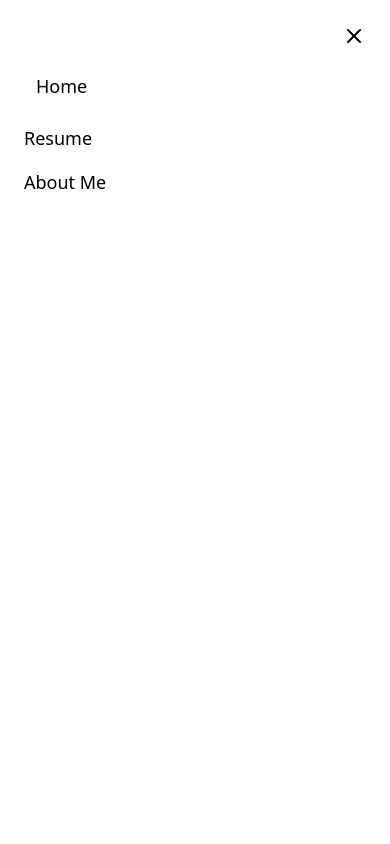
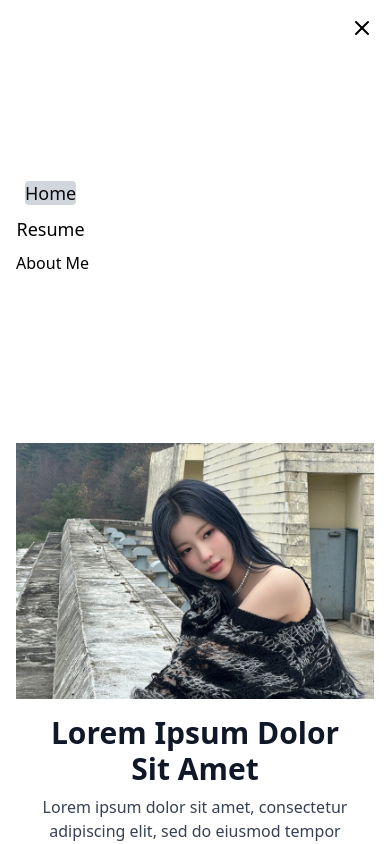
Before and after one commit to nitsud22/Portfolio-Website, a React (Vite) app in the folder vite-project/: page / in a window 390 px wide. Both pictures are taken after a click on the button 362 px from the left and 26 px from the top of the page. Shown: the top 844 px of the page. Built offline with nearby package versions, Linux system fonts and the light colour scheme.

Commit message:
messed around and found out

```diff
--- a/vite-project/src/components/NavBar.tsx
+++ b/vite-project/src/components/NavBar.tsx
@@ -19,7 +19,7 @@ import { useEffect, useState } from "react";
 
 export function NavigationBar() {
   const [isOpen, setIsOpen] = useState(false);
-  const [isPressed, setIsPressed] = useState(false);
+  const [pressed, setPressed] = useState(false);
 
   useEffect(() => {
     if (isOpen) {
@@ -108,23 +108,11 @@ export function NavigationBar() {
         </div>
       </div>
 
-      {/* Mobile dropdown menu overlay */}
-      <div
-        className={`
-          fixed inset-0 z-50 bg-stone-800/50
-          transition-opacity duration-300
-          ${
-            isOpen
-              ? "opacity-100 pointer-events-auto"
-              : "opacity-0 pointer-events-none"
-          }
-        `}
-      >
       {/* Dropdown menu panel */}
       <div
         className={`
-    absolute top-0 left-0 w-full h-full bg-white dark:bg-background
-    p-6 flex flex-col items-start gap-4 z-40
+      absolute top-0 left-0 w-full h-[50vh] bg-white dark:bg-background
+      p-4 flex flex-col items-start gap-2 z-40
       transition-opacity duration-300 ease-in-out
       ${isOpen ? "opacity-100 visible" : "opacity-0 invisible"}
     `}
@@ -138,42 +126,60 @@ export function NavigationBar() {
           <X className="w-6 h-6" />
         </button>
 
-          {/* Nav links */}
+        {/* Navigation Menu from shadcn */}
+        <NavigationMenu>
+          <NavigationMenuList className="flex flex-col gap-2 h-full w-full">
+            <NavigationMenuItem>
+              <NavigationMenuLink>
                 <NavLink
                   to="/"
-            className={`text-lg px-3 py-2 rounded transition-colors ${
-              isPressed
+                  className={({ isActive }) =>
+                    `text-lg text-left w-full rounded transition-colors ${
+                      isActive
                         ? "bg-gray-300 dark:bg-gray-700"
-                : "text-black dark:text-white"
-            }`}
-            onTouchStart={() => setIsPressed(true)}
-            onTouchEnd={() => {
-              setIsPressed(false);
-              setIsOpen(false); // closes navbar
-            }}
-            onClick={() => setIsOpen(false)} // fallback for click on non-touch devices
+                        : "bg-black-100 text-black dark:text-white"
+                    }`
+                  }
+                  onClick={() => setIsOpen(false)}
                 >
                   Home
                 </NavLink>
+              </NavigationMenuLink>
+            </NavigationMenuItem>
 
+            <NavigationMenuItem>
+              <NavigationMenuLink asChild>
                 <a
                   href="/Santoso_Dustin_Resume.pdf"
                   target="_blank"
                   rel="noopener noreferrer"
-            className="text-black dark:text-white text-lg"
+                  className="text-lg text-left py-2 w-full rounded bg-black-100 text-black dark:text-white transition-colors"
                   onClick={() => setIsOpen(false)}
                 >
                   Resume
                 </a>
+              </NavigationMenuLink>
+            </NavigationMenuItem>
 
+            <NavigationMenuItem>
+              <NavigationMenuLink asChild>
                 <NavLink
                   to="/aboutme"
-            className="text-black dark:text-white text-lg"
+                  className={({ isActive }) =>
+                    `text-lg text-left py-2 w-full rounded transition-colors ${
+                      isActive
+                        ? "bg-gray-300 dark:bg-gray-700"
+                        : "bg-black-100 text-black dark:text-white"
+                    }`
+                  }
                   onClick={() => setIsOpen(false)}
                 >
                   About Me
                 </NavLink>
-        </div>
+              </NavigationMenuLink>
+            </NavigationMenuItem>
+          </NavigationMenuList>
+        </NavigationMenu>
       </div>
     </div>
   );
--- a/vite-project/src/components/Socials.tsx
+++ b/vite-project/src/components/Socials.tsx
@@ -1,4 +1,4 @@
-import { FaGithub, FaLinkedin } from 'react-icons/fa';
+import { FaGithub, FaLinkedin } from "react-icons/fa";
 import { SiGmail } from "react-icons/si";
 
 export function SocialLinks() {
```
Lines whose indentation alone changed are shown as unchanged.
